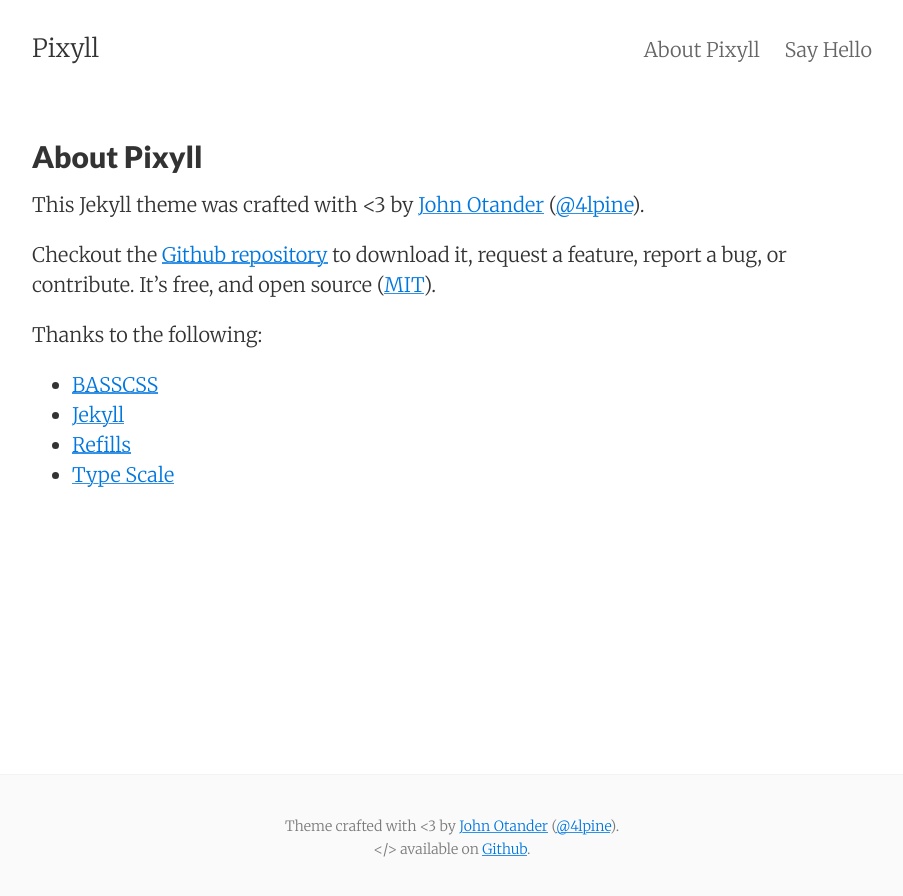
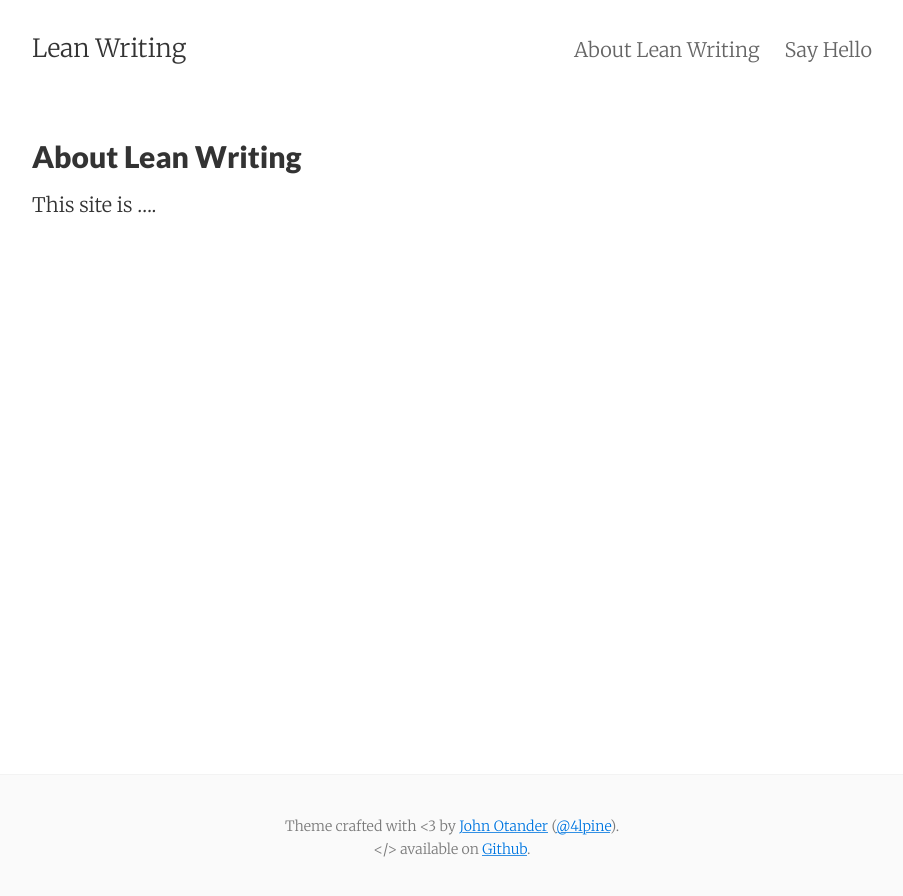
Before and after one commit to lean-writing/www, a Jekyll site: the page built from about.md, in a window 1280 px wide. Shown: the top 896 px of the page, without its empty margins (188-1091 px from the left). Built offline with Jekyll 4.4.1, drawn with Linux system fonts in a browser that asks for light colours.

Commit message:
quick edit of about and front matter

```diff
--- a/_config.yml
+++ b/_config.yml
@@ -1,10 +1,10 @@
 # Site settings
-title:       Pixyll
-email:       your_email@example.com
-author:      John Otander
-description: "A simple, beautiful theme for Jekyll that emphasizes content rather than aesthetic fluff."
+title:       Lean Writing
+email:       admin@leanwriting.org
+author:      Daniel Dosen
+description: "A source for collaboration on lean writing."
 baseurl:     ""
-url:         "http://pixyll.com"
+url:         "http://leanwriting.org"
 date_format: "%b %-d, %Y"
 
 # Google services
--- a/about.md
+++ b/about.md
@@ -1,20 +1,22 @@
 ---
 layout: page
-title: About Pixyll
+title: About Lean Writing
 permalink: /about/
 tags: about
 ---
 
-This Jekyll theme was crafted with <3 by [John Otander](http://johnotander.com)
-([@4lpine](https://twitter.com/4lpine)).
+This site is ....
 
-Checkout the [Github repository](https://github.com/johnotander/pixyll) to download it,
-request a feature, report a bug, or contribute. It's free, and open source
-([MIT](http://opensource.org/licenses/MIT)).
+{% comment %} This Jekyll theme was crafted with <3 by [John Otander](http://johnotander.com) {% endcomment %}
+{% comment %} ([@4lpine](https://twitter.com/4lpine)). {% endcomment %}
 
-Thanks to the following:
+{% comment %} Checkout the [Github repository](https://github.com/johnotander/pixyll) to download it, {% endcomment %}
+{% comment %} request a feature, report a bug, or contribute. It's free, and open source {% endcomment %}
+{% comment %} ([MIT](http://opensource.org/licenses/MIT)). {% endcomment %}
 
-* [BASSCSS](http://basscss.com)
-* [Jekyll](http://jekyllrb.com)
-* [Refills](http://refills.bourbon.io/)
-* [Type Scale](http://type-scale.com/)
+{% comment %} Thanks to the following: {% endcomment %}
+
+{% comment %} * [BASSCSS](http://basscss.com) {% endcomment %}
+{% comment %} * [Jekyll](http://jekyllrb.com) {% endcomment %}
+{% comment %} * [Refills](http://refills.bourbon.io/) {% endcomment %}
+{% comment %} * [Type Scale](http://type-scale.com/) {% endcomment %}
```
Also changed, not shown: Gemfile.lock (added).
